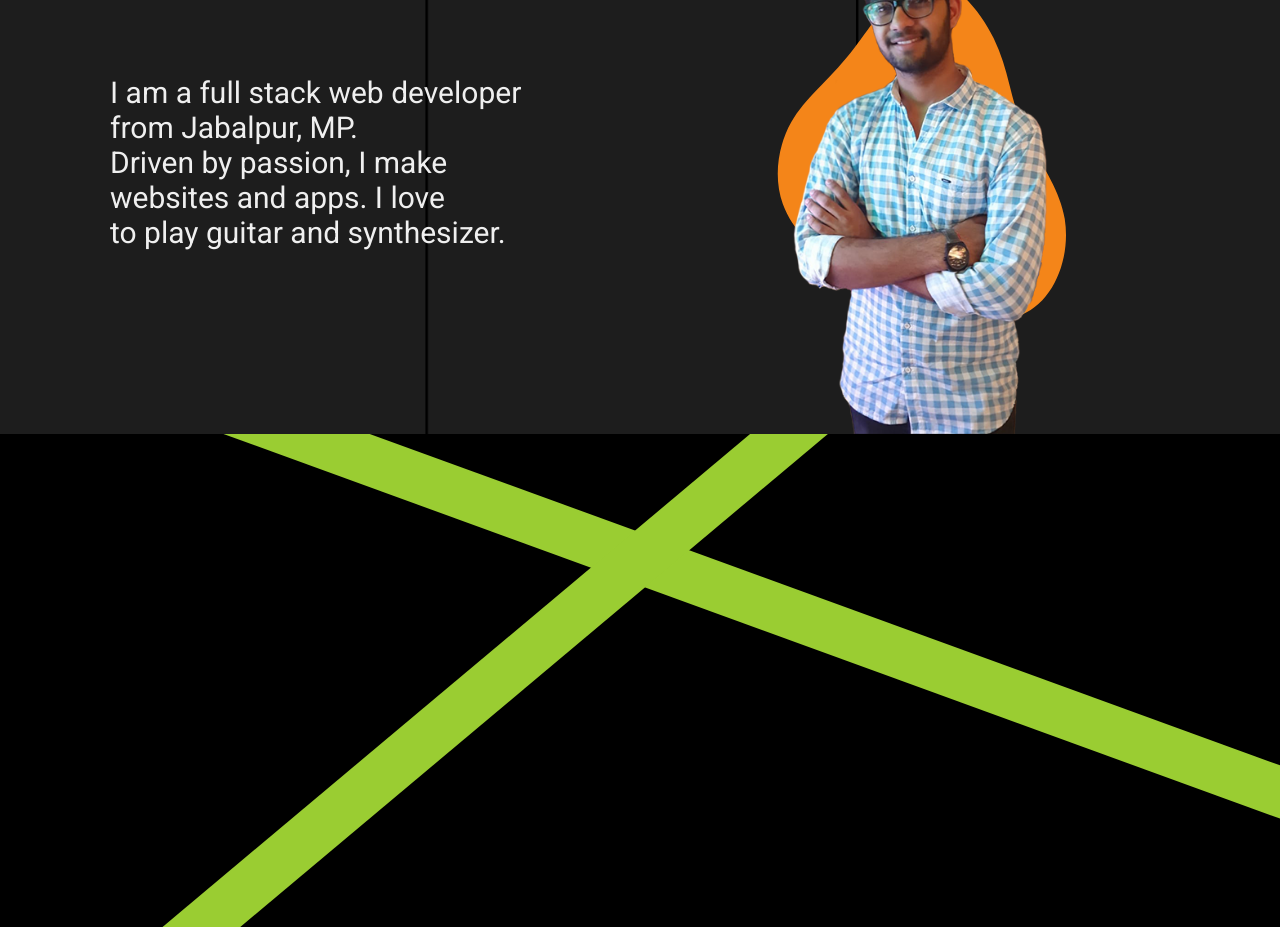
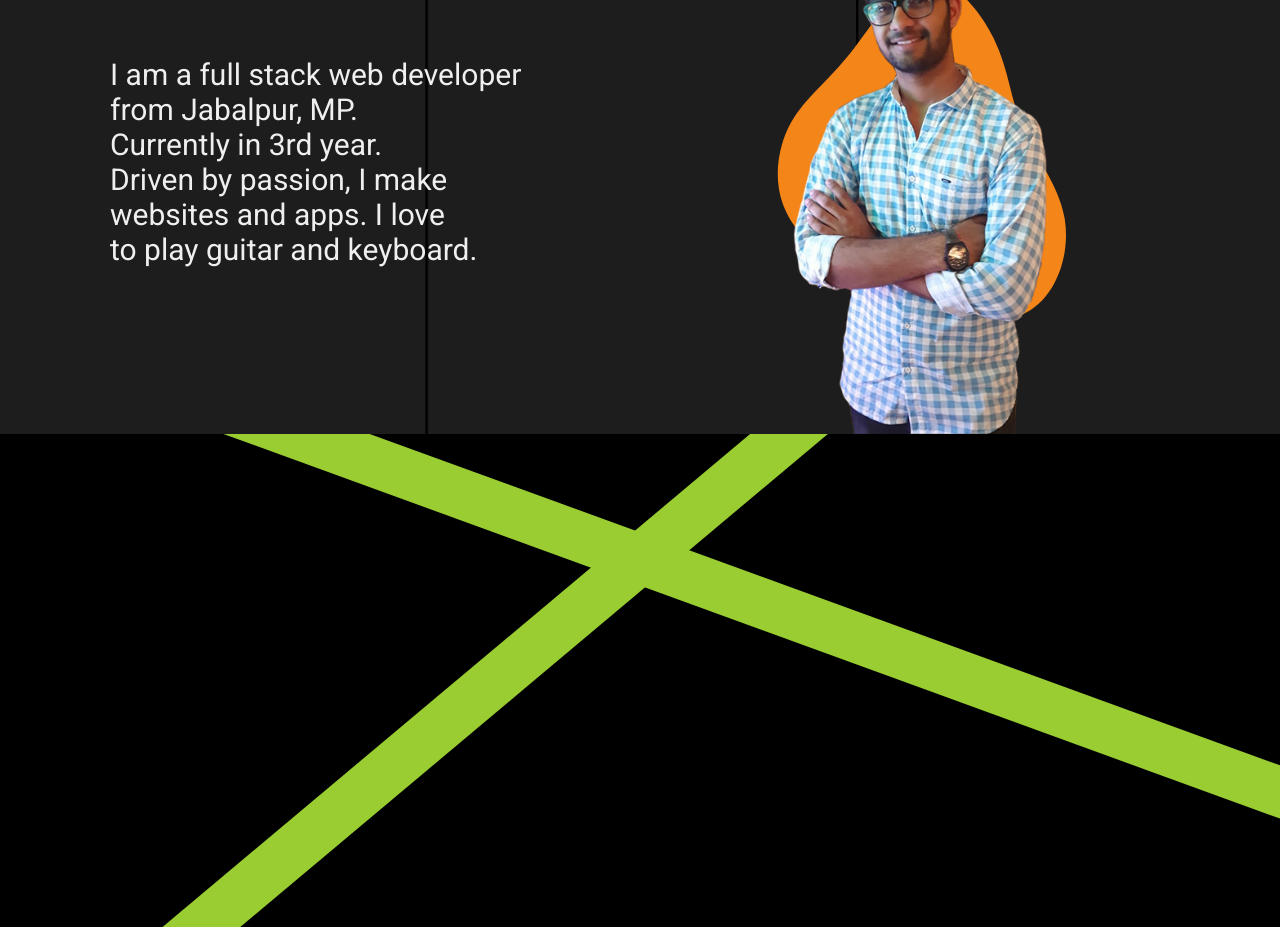
Before and after one commit to TusharYaar/PortfolioV2, a plain HTML site: page index.html in a window 1280 px wide. Shown: the part 1000-1927 px from the top of the page. Drawn offline with nearby package versions, Linux system fonts and the light colour scheme; no server answers; files whose address does not match are found by name.

Commit message:
minor about text updateas

```diff
--- a/index.html
+++ b/index.html
@@ -87,7 +87,11 @@
             <p>from Jabalpur, MP.</p>
           </div>
           <br />
-
+          <div id="about_text_container">
+            <div></div>
+            <p>Currently in 3rd year.</p>
+          </div>
+          <br />
           <div id="about_text_container">
             <div></div>
             <p>Driven by passion, I make</p>
@@ -102,7 +106,7 @@
 
           <div id="about_text_container">
             <div></div>
-            <p>to play guitar and synthesizer.</p>
+            <p>to play guitar and keyboard.</p>
           </div>
         </div>
         <div id="photo_container">
--- a/scripts/aboutSection.js
+++ b/scripts/aboutSection.js
@@ -2,8 +2,8 @@ about_section_timeline.add({
   targets: "#about_text_container > div",
   width: ["0%", "100%"],
   easing: "easeInOutQuad",
-  delay: function (el, i, l) {
-    return i * 100;
+  delay: function (el, i) {
+    return i * 150;
   },
 });
 about_section_timeline.add({
@@ -18,8 +18,8 @@ about_section_timeline.add({
   width: ["100%", "0%"],
   left: "100%",
   easing: "easeInOutQuad",
-  delay: function (el, i, l) {
-    return i * 100;
+  delay: function (el, i) {
+    return i * 150;
   },
 });
 
@@ -30,7 +30,7 @@ const scrollObserver = new IntersectionObserver(
       about_section_timeline.play();
     }
   },
-  { threshold: [0.4] }
+  { threshold: [0.7] }
 );
 
 scrollObserver.observe(document.getElementById("about_text_container"));
```
